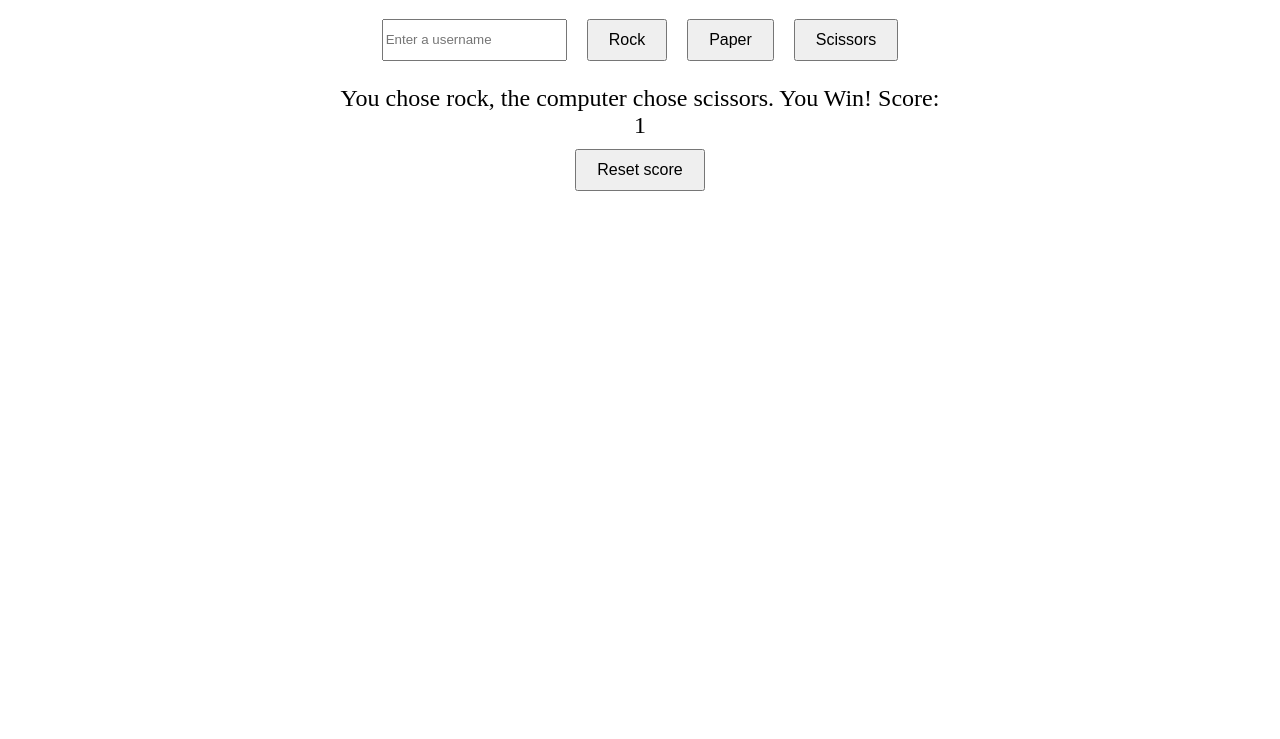
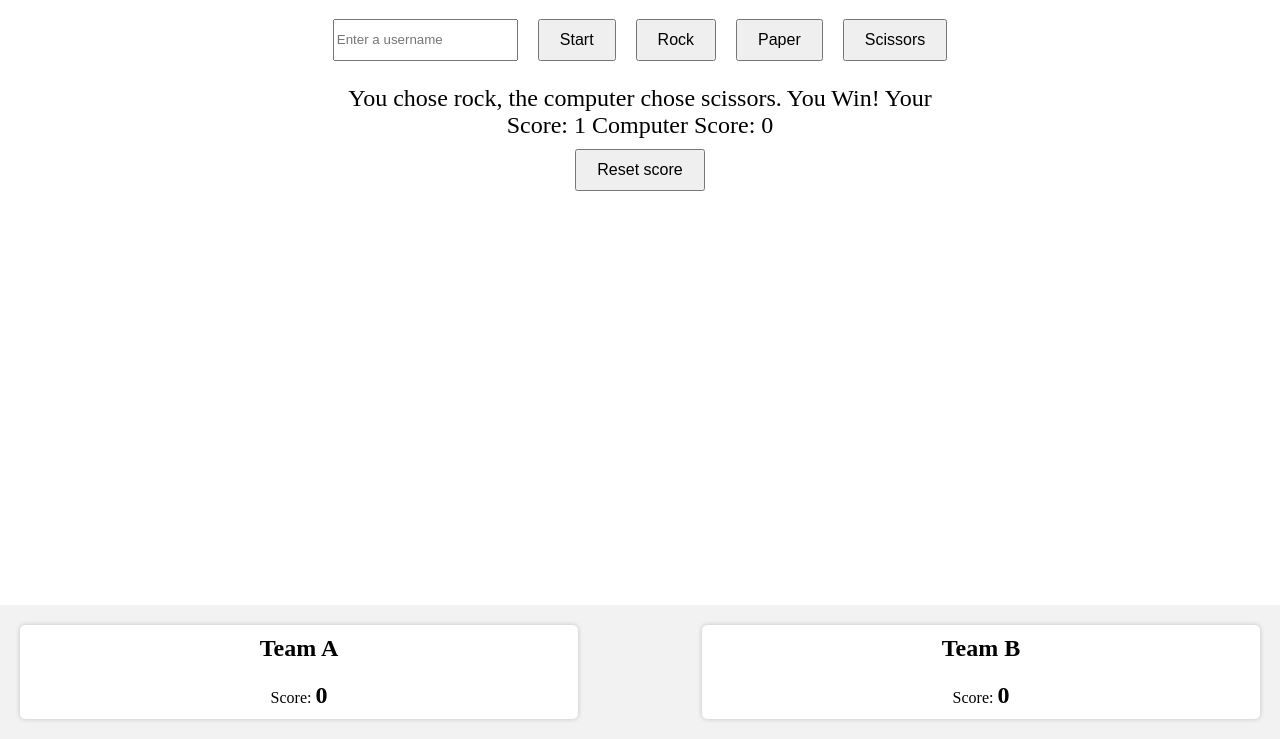
Before and after one commit to SchoolOfCode/bc14_w2d2_workshop_rps-in-dom-mz0121coder, a plain HTML site: page index.html in a window 1280 px wide. Both pictures are taken after a click on the button "Rock". Shown: the part 61-800 px from the top of the page. Drawn offline with Linux system fonts and the light colour scheme.

Commit message:
scorecard container and styling

```diff
--- a/app.js
+++ b/app.js
@@ -1,4 +1,21 @@
-let score = 0;
+/*Add validation
+Create a username input field and use the username the player inputs in the game so that a player can see their name on the page when looking at where the scores are displayed.
+
+To make it more uniform, restrict the number of characters a username can be to 10 or fewer.
+
+This will be deemed as complete when the users cannot enter a username longer than 10 characters.
+
+🌟 BONUS: Make it so that valid usernames should only start with letters, not numbers or symbols.
+🌟 EXTRA BONUS: Make it so that the first letter of the username should be capitalised.
+*/
+let userScore = 0;
+let compScore = 0;
+const username = document.querySelector('#username');
+const startGame = document.querySelector('.name');
+username.addEventListener('click', () => {
+	let;
+});
+
 // Get the game choices buttons and the result element
 const rockBtn = document.querySelector('.rock');
 const paperBtn = document.querySelector('.paper');
@@ -9,23 +26,6 @@ const resultEl = document.querySelector('.result');
 rockBtn.addEventListener('click', () => playGame('rock'));
 paperBtn.addEventListener('click', () => playGame('paper'));
 scissorsBtn.addEventListener('click', () => playGame('scissors'));
-
-// rockBtn.addEventListener('click', function () {
-// 	return playGame('rock');
-// });
-
-// paperBtn.addEventListener('click', function () {
-// 	return playGame('paper');
-// });
-
-// scissorsBtn.addEventListener('click', function () {
-// 	return playGame('scissors');
-// });
-
-// // function add() {
-// // 	return 1 + 2;
-// // }
-// // const add = () => 1 + 2;
 
 // Function to play the game
 function playGame(userChoice) {
@@ -40,34 +40,26 @@ function playGame(userChoice) {
 		(userChoice === 'paper' && computerChoice === 'rock') ||
 		(userChoice === 'scissors' && computerChoice === 'paper')
 	) {
-		score += 1;
-		result = `You Win! Score: ${score}`;
+		userScore += 1;
+		result = `You Win! Your Score: ${userScore} Computer Score: ${compScore}`;
 	} else if (userChoice === computerChoice) {
-		result = `Tie! Score: ${score}`;
+		result = `Tie! Your Score: ${userScore} Computer Score: ${compScore}`;
 	} else {
-		score -= 1;
-		result = `Computer Wins! Score: ${score}`;
+		compScore += 1;
+		result = `Computer Wins! Your Score: ${userScore} Computer Score: ${compScore}`;
 	}
 
 	// Show the result and play again button
-	resultEl.textContent = `You chose ${userChoice}, the computer chose ${computerChoice}. ${result}`;
+	resultEl.textContent = `You chose ${userChoice},
+	the computer chose ${computerChoice}.
+	${result}`;
 	resultEl.parentElement.style.display = 'block';
 }
 
-// Add click event listener to the play again button
+// Add click event listener to the play again button that resets the score
 const playAgainBtn = document.querySelector('.play-again');
 playAgainBtn.addEventListener('click', () => {
 	resultEl.parentElement.style.display = 'none';
-	score = 0;
+	userScore = 0;
+	compScore = 0;
 });
-
-/*Add validation
-Create a username input field and use the username the player inputs in the game so that a player can see their name on the page when looking at where the scores are displayed.
-
-To make it more uniform, restrict the number of characters a username can be to 10 or fewer.
-
-This will be deemed as complete when the users cannot enter a username longer than 10 characters.
-
-🌟 BONUS: Make it so that valid usernames should only start with letters, not numbers or symbols.
-🌟 EXTRA BONUS: Make it so that the first letter of the username should be capitalised.
-*/
--- a/index.html
+++ b/index.html
@@ -8,7 +8,8 @@
   <div class="game-container">
     <h1>Rock Paper Scissors Game</h1>
     <div class="game-choices">
-      <input type="text" placeholder="Enter a username">
+      <input id="username" type="text" placeholder="Enter a username">
+      <button class="start">Start</button>
       <button class="rock">Rock</button>
       <button class="paper">Paper</button>
       <button class="scissors">Scissors</button>
@@ -17,6 +18,16 @@
       <p class="result"></p>
       <button class="play-again">Reset score</button>
     </div>
+    <div class="scorecard-container">
+      <div class="scorecard">
+        <h2>Team A</h2>
+        <p>Score: <span id="score-a">0</span></p>
+      </div>
+      <div class="scorecard">
+        <h2>Team B</h2>
+        <p>Score: <span id="score-b">0</span></p>
+      </div>
+    </div>
   </div>
   <script src="app.js"></script>
 </body>
--- a/style.css
+++ b/style.css
@@ -36,3 +36,37 @@
   font-size: 16px;
   cursor: pointer;
 }
+
+.scorecard-container {
+  display: flex;
+  justify-content: space-between;
+  position: fixed;
+  bottom: 0;
+  left: 0;
+  right: 0;
+  background-color: #f2f2f2;
+  padding: 20px;
+}
+
+.scorecard {
+  width: 45%;
+  text-align: center;
+  background-color: white;
+  border-radius: 5px;
+  padding: 10px;
+  box-shadow: 0px 0px 5px rgba(0, 0, 0, 0.2);
+}
+
+.scorecard h2 {
+  margin-top: 0;
+}
+
+.scorecard p {
+  margin-bottom: 0;
+}
+
+#score-a,
+#score-b {
+  font-weight: bold;
+  font-size: 24px;
+}
```
